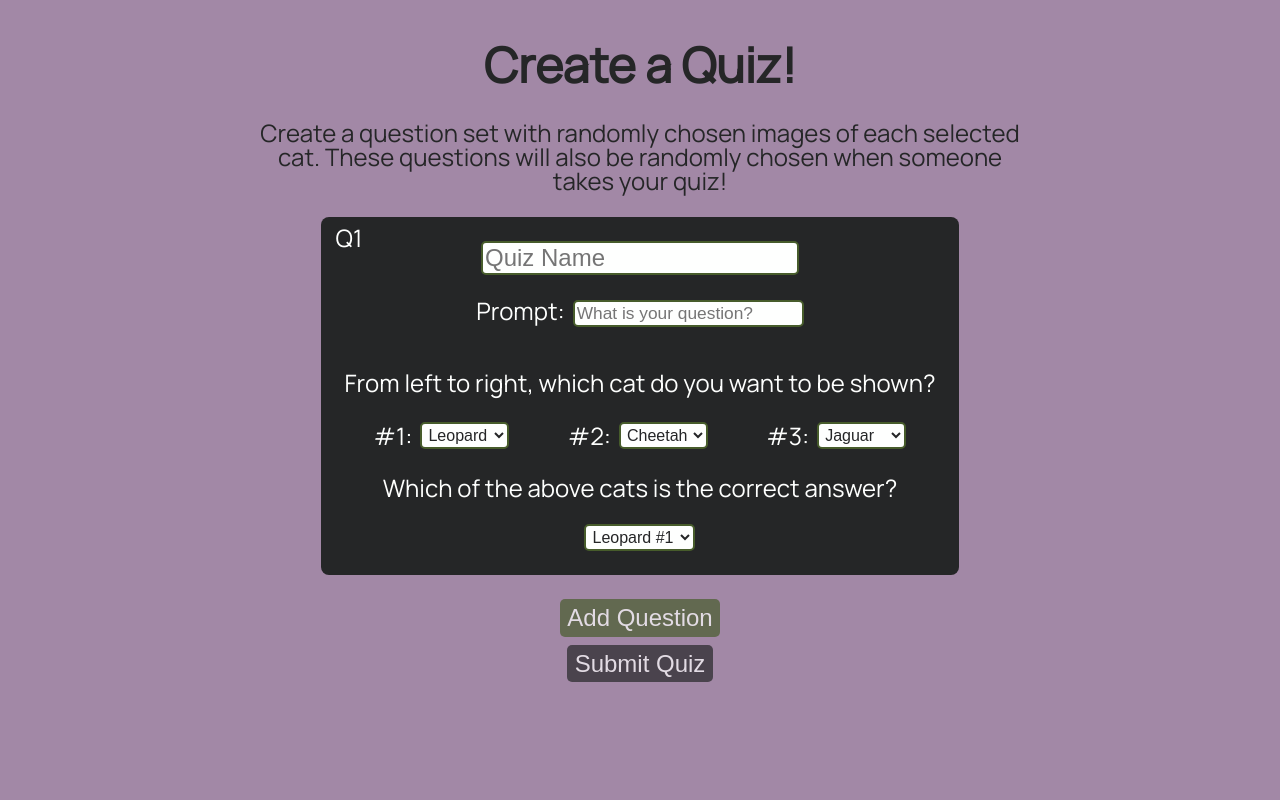
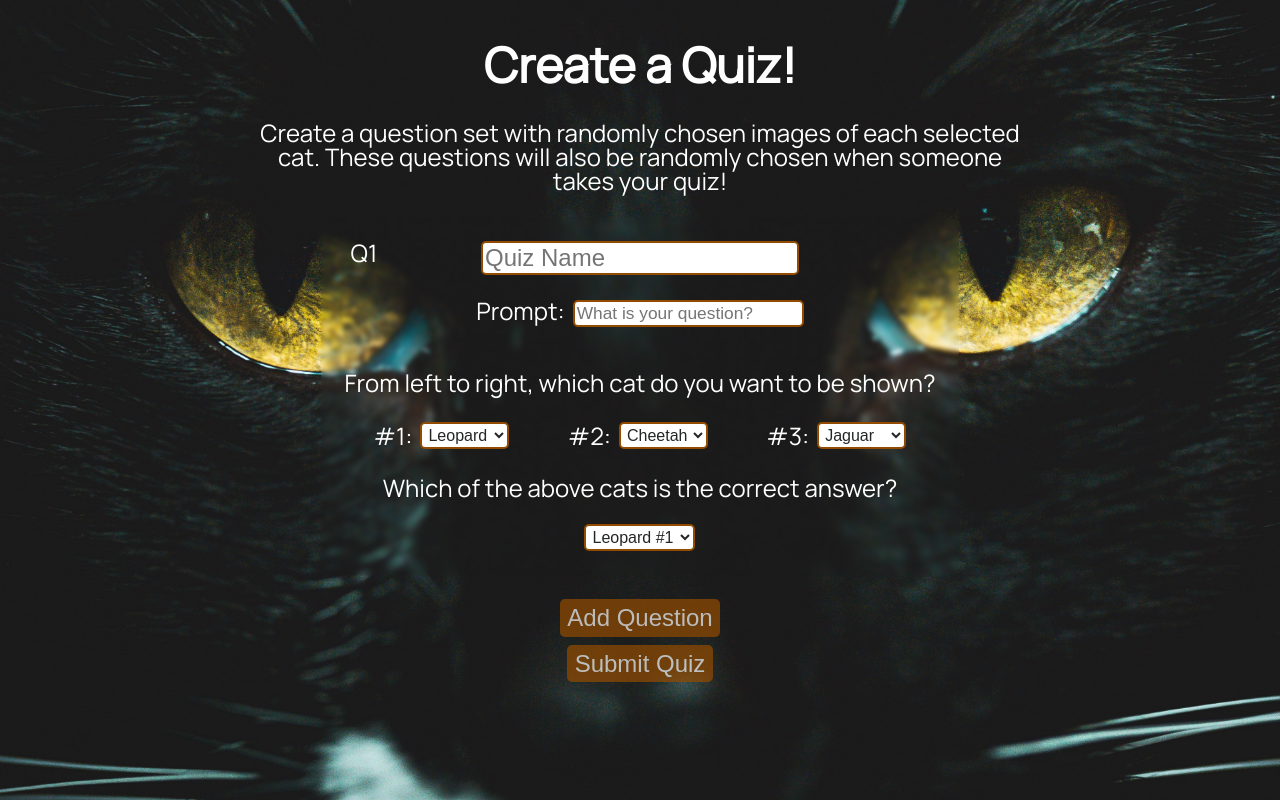
Before and after one commit to MajesticalMelon/SpotTheCat, a website: page client/create.html in a window 1280 px wide. Drawn offline with Linux system fonts and the light colour scheme.

Commit message:
Add background images

```diff
--- a/client/scripts/quiz.js
+++ b/client/scripts/quiz.js
@@ -105,6 +105,8 @@ const getRandomQuestion = async () => {
 
   imageContainer.innerHTML = '';
   Object.values(images).forEach((path, i) => {
+    const div = document.createElement('div');
+    div.id = 'imgDiv';
     const image = document.createElement('img');
     image.src = path;
     image.alt = 'cat image';
@@ -120,7 +122,8 @@ const getRandomQuestion = async () => {
         await getRandomQuestion();
       };
     }
-    imageContainer.appendChild(image);
+    div.appendChild(image);
+    imageContainer.appendChild(div);
   });
 
   feedback.innerText = `${numberCorrect}/${MAX_QUESTIONS}`;
--- a/client/styles/create.css
+++ b/client/styles/create.css
@@ -1,7 +1,10 @@
 :root {
   font-size: 18pt;
-  background-color: var(--purple);
-  color: var(--black);
+  background-color: var(--black60);
+  color: var(--white);
+  background-image: url('./../images/cat_background.jpg');
+  background-size: cover;
+  background-position: center center;
 }
 
 body {
@@ -23,17 +26,16 @@ p {
   display: flex;
   flex-direction: column;
   align-items: center;
-
+  backdrop-filter: blur(2px);
   color: var(--white);
-  background-color: var(--black);
   padding: 1rem;
   border-radius: 8px;
 }
 
 #numQuestions {
   position: absolute;
-  top: -15px;
-  left: 15px;
+  top: 0px;
+  left: 30px;
 }
 
 #desc {
@@ -90,5 +92,5 @@ select {
 }
 
 #addButton {
-  background-color: var(--green);
+  background-color: var(--brown);
 }
--- a/client/styles/main.css
+++ b/client/styles/main.css
@@ -1,9 +1,10 @@
 :root {
   --white: #fefffe;
   --black: #252627;
-  --green: #475c2b;
-  --purple: #a288a6;
-  --red: #a288a6;
+  --black60: #161616;
+  --brown: #934b00;
+  --purple: #847996;
+  --orange: #bb6b00;
 }
 
 html {
@@ -17,7 +18,7 @@ body {
 
 button {
   color: var(--white);
-  background-color: var(--black);
+  background-color: var(--brown);
   font-size: 18pt;
   border: none;
   border-radius: 5px;
@@ -44,7 +45,7 @@ button {
 select {
   color: var(--black);
   background-color: var(--white);
-  border: 2px solid var(--green);
+  border: 2px solid var(--brown);
   border-radius: 5px;
   padding: 2px;
 }
@@ -53,5 +54,5 @@ input[type='text'] {
   color: var(--black);
   background-color: var(--white);
   border-radius: 5px;
-  border: 2px solid var(--green);
+  border: 2px solid var(--brown);
 }
--- a/client/styles/results.css
+++ b/client/styles/results.css
@@ -1,5 +1,7 @@
 html {
   font-size: 16pt;
+  background-color: var(--black);
+  color: var(--white);
 }
 
 body {
@@ -7,7 +9,10 @@ body {
   flex-direction: column;
   align-items: center;
   width: 100vw;
-  color: var(--black);
+}
+
+button {
+  background-color: var(--brown);
 }
 
 #userScore {
@@ -15,7 +20,7 @@ body {
   justify-content: space-between;
   align-items: center;
   width: 20vw;
-  border-bottom: 1px solid var(--black);
+  border-bottom: 1px solid var(--orange);
   margin-bottom: 1rem;
 }
 
--- a/client/styles/rules.css
+++ b/client/styles/rules.css
@@ -1,7 +1,10 @@
 html {
   font-size: 18pt;
-  background-color: var(--black);
   color: var(--white);
+  background-image: url('./../images/savanna.jpg');
+  background-size: cover;
+  background-position: center;
+  background-repeat: no-repeat;
 }
 
 body {
@@ -16,8 +19,7 @@ main {
 }
 
 #rules {
-  color: var(--white);
-  background-color: var(--green);
+  color: var(--black);
   display: flex;
   flex-direction: column;
   justify-content: center;
@@ -43,6 +45,10 @@ main {
   display: flex;
   flex-direction: column;
   align-items: center;
+  border-radius: 8px;
+  backdrop-filter: blur(1px);
+  padding: 1rem 2rem;
+  margin: -3rem;
 }
 
 #quizContainer {
@@ -83,6 +89,10 @@ select {
 }
 
 button {
-  background-color: var(--green);
+  background-color: var(--brown);
   color: var(--white);
 }
+
+input[type='text'] {
+  font-size: 14pt;
+}
```
Also changed, not shown: client/styles/quiz.css (+17 -5 lines), src/json/questions.json (+27 -3 lines), client/images/cat_background.jpg (added), 1 other file.
